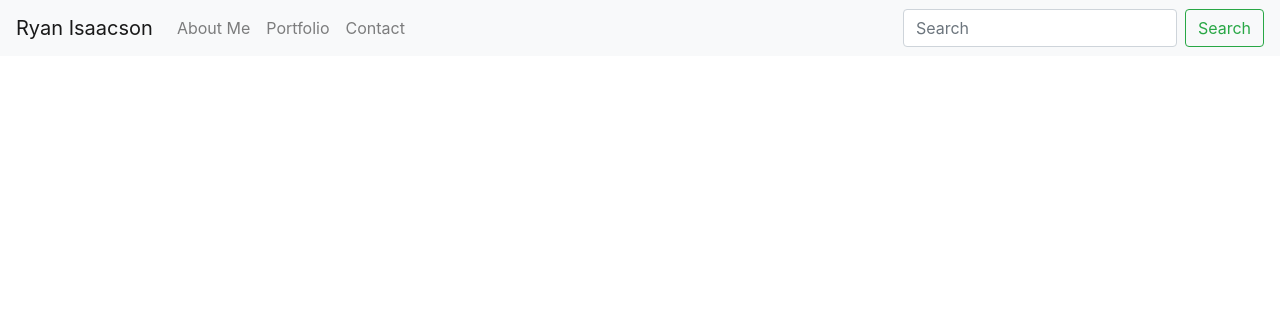
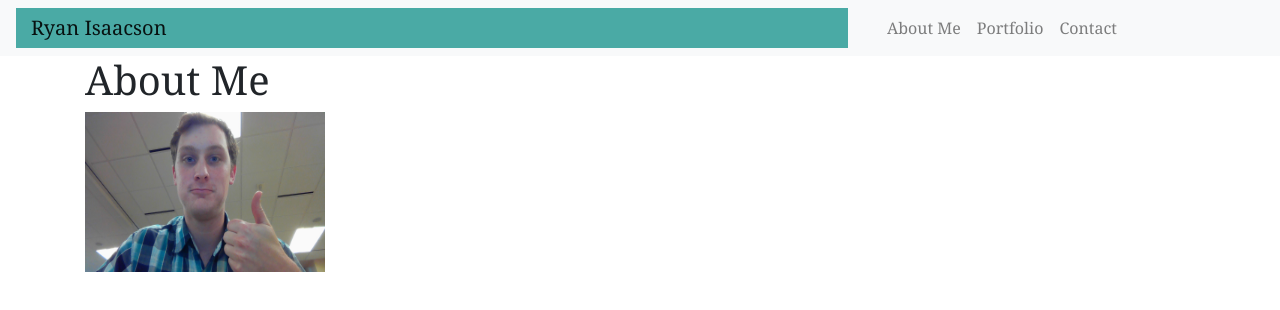
Before and after one commit to Munchinator6354/Bootstrap-Portfolio, a plain HTML site: page index.html in a window 1280 px wide. Drawn offline with nearby package versions, Linux system fonts and the light colour scheme.

Commit message:
added photo to about me page, working on responsive sizes, added color and font for headers.

```diff
--- a/css/stylesheet.css
+++ b/css/stylesheet.css
@@ -1,3 +1,17 @@
 .brandname {
     font-size: 48px;
 }
+
+#thumbsUppicture {
+    width: 100%;
+    max-width: 15rem;
+    height: 10rem;
+}
+
+.headingText {
+    font-family: 'Georgia', Times, Times New Roman, serif;
+}
+
+.headingBGcolor {
+    background: #4aaaa5;
+}
--- a/index.html
+++ b/index.html
@@ -10,14 +10,17 @@
   </head>
 
   <body>
-    <nav class="navbar navbar-expand-lg navbar-light bg-light">
-      <a class="navbar-brand" href="#">Ryan Isaacson</a>
+    <div class="row-12">
+      <nav class="navbar navbar-expand-lg navbar-light bg-light headingText">
+
+        <a class="col-sm-6 col-md-8 navbar-brand headingText headingBGcolor" href="#">Ryan Isaacson</a>
           <button class="navbar-toggler" type="button" data-toggle="collapse" data-target="#navbarSupportedContent" aria-controls="navbarSupportedContent" aria-expanded="false" aria-label="Toggle navigation">
           <span class="navbar-toggler-icon"></span>
           </button>
 
-      <div class="collapse navbar-collapse" id="navbarSupportedContent">
-        <ul class="navbar-nav mr-auto">
+
+        <div class="col-sm-6 col-md-4 collapse navbar-collapse" id="navbarSupportedContent">
+          <ul class="navbar-nav mr-right">
             <li class="nav-item">
               <a class="nav-link" href="#">About Me</a>
             </li>
@@ -28,17 +31,20 @@
               <a class="nav-link" href="#">Contact</a>
             </li>
             </ul>
-        <form class="form-inline my-2 my-lg-0">
-          <input class="form-control mr-sm-2" type="search" placeholder="Search" aria-label="Search">
-          <button class="btn btn-outline-success my-2 my-sm-0" type="submit">Search</button>
-        </form>
       </div>
       </nav>
 
+
+    </div>
     <div class="container">
+
+        <h1 class="headingText">About Me</h1>
+        <img id="thumbsUppicture" src="images/thumbsUppicture.jpg" alt="Picture of Ryan">
+
+
+
 
 
     </div>
-
   </body>
 </html>
```
Also changed, not shown: images/thumbsUppicture.jpg (added). Lines whose indentation alone changed are shown as unchanged.
